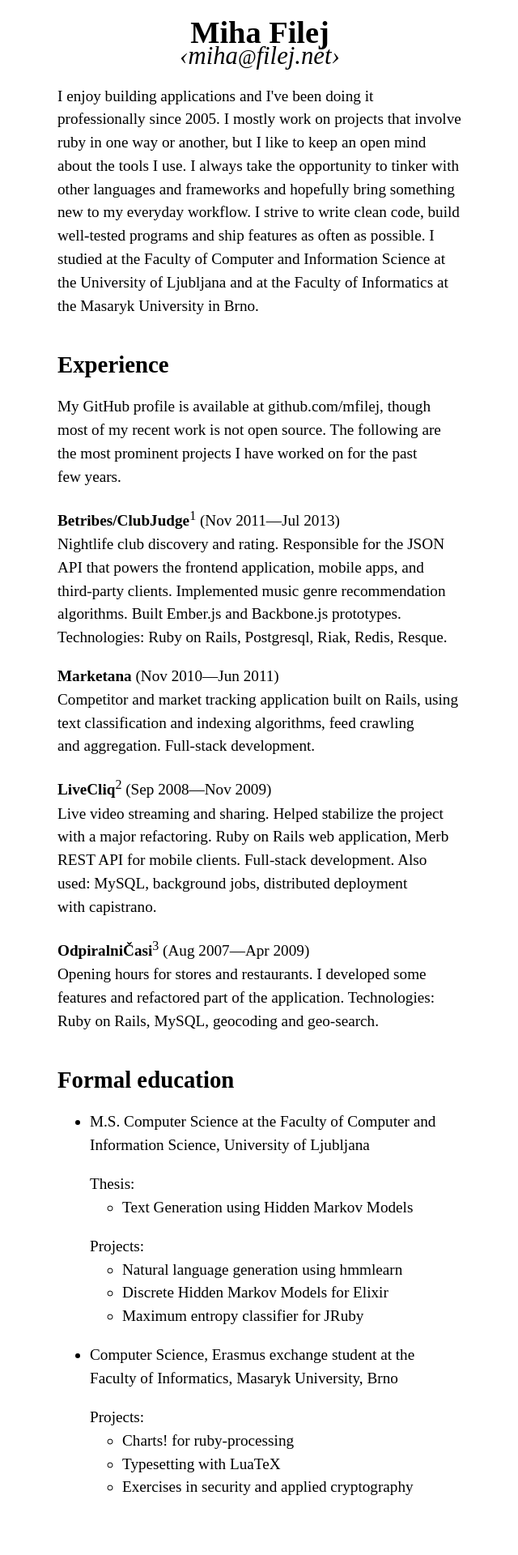
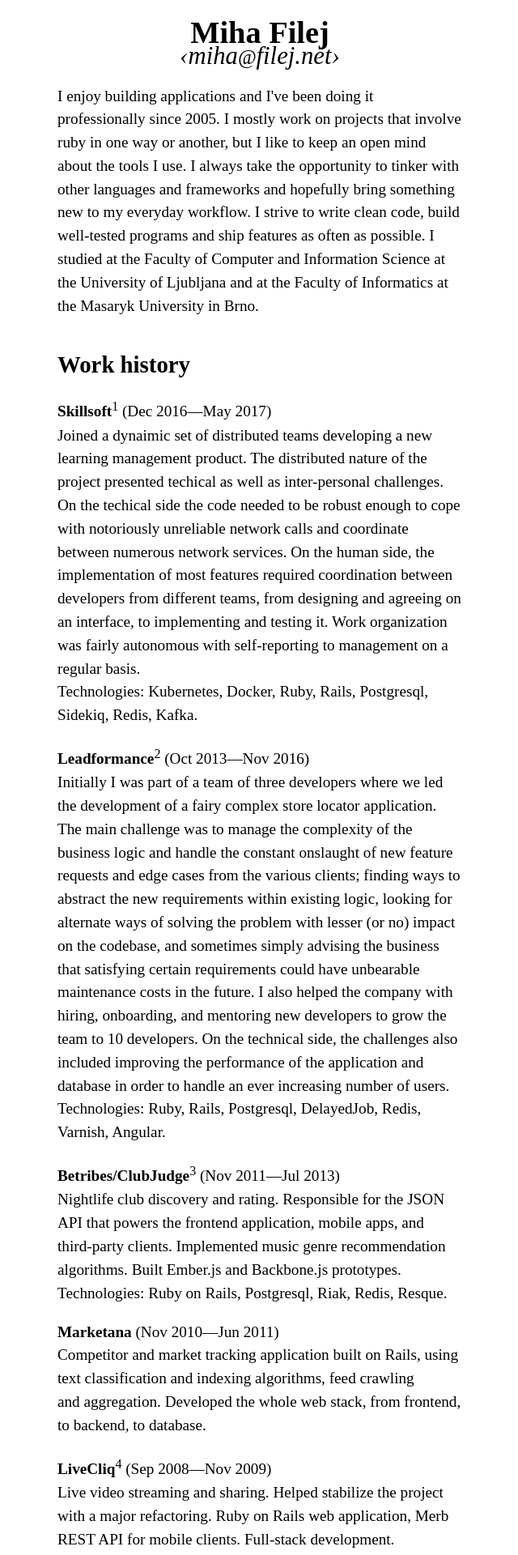
Before and after one commit to mfilej/mfilej.github.io, a Jekyll site: the page cv/index.html, which Jekyll copies as it is, in a window 1280 px wide. Shown: the top 1920 px of the page at 81% size, without its empty margins (319-959 px from the left). Built offline with Jekyll 4.4.1, drawn with Linux system fonts in a browser that asks for light colours; comment, search, counter and statistics services are not loaded; some of the changed text lies outside the part shown.

Commit message:
Expand work history to include recent work

```diff
--- a/cv/index.html
+++ b/cv/index.html
@@ -43,6 +43,9 @@
   h3+p {
     margin-top: 0
   }
+  p {
+    margin-bottom: 0;
+  }
   sup a {
     color: inherit;
     font-weight: normal;
@@ -85,42 +88,79 @@
   University in Brno.
 </p>
 
-<h2>Experience</h2>
+<h2>Work history</h2>
 
-<p>My GitHub profile is available at <a href="https://github.com/mfilej">github.com/mfilej</a>,
-  though most of my recent work is not open source. The following are
-  the most prominent projects I have worked on for the past few&nbsp;years.
+<h3><b>Skillsoft</b><sup><a href="#fss">1</a></sup> (Dec 2016—May 2017)</h3>
+<p>
+  Joined a dynaimic set of distributed teams developing a new
+  <a href="http://www.skillsoft.com/percipio/">learning management product</a>.
+  The distributed nature of the project presented techical as well as
+  inter-personal challenges. On the techical side the code needed to be robust
+  enough to cope with notoriously unreliable network calls and coordinate
+  between numerous network services. On the human side, the implementation of
+  most features required coordination between developers from different teams,
+  from designing and agreeing on an interface, to implementing and testing it.
+  Work organization was fairly autonomous with self-reporting to management on
+  a regular basis.
+  <aside>
+    Technologies: Kubernetes, Docker, Ruby, Rails, Postgresql, Sidekiq, Redis, Kafka.
+  </aside>
 </p>
 
-<h3><b>Betribes/ClubJudge</b><sup><a href="#fcj">1</a></sup> (Nov 2011—Jul 2013)</h3>
+<h3><b>Leadformance</b><sup><a href="#flf">2</a></sup> (Oct 2013—Nov 2016)</h3>
+<p>
+  Initially I was part of a team of three developers where we led the
+  development of a fairy complex store locator application. The main challenge
+  was to manage the complexity of the business logic and handle the constant
+  onslaught of new feature requests and edge cases from the various clients;
+  finding ways to abstract the new requirements within existing logic, looking
+  for alternate ways of solving the problem with lesser (or no) impact on the
+  codebase, and sometimes simply advising the business that satisfying certain
+  requirements could have unbearable maintenance costs in the future. I also
+  helped the company with hiring, onboarding, and mentoring new developers to
+  grow the team to 10 developers. On the technical side, the challenges also
+  included improving the performance of the application and database in order
+  to handle an ever increasing number of users.
+  <aside>
+    Technologies: Ruby, Rails, Postgresql, DelayedJob, Redis, Varnish, Angular.
+  </aside>
+</p>
+
+<h3><b>Betribes/ClubJudge</b><sup><a href="#fcj">3</a></sup> (Nov 2011—Jul 2013)</h3>
 <p>
   Nightlife club discovery and rating. Responsible for the JSON API that
   powers the frontend application, mobile apps, and third-party clients.
   Implemented music genre recommendation algorithms. Built Ember.js and
-  Backbone.js prototypes. Technologies: Ruby on Rails, Postgresql, Riak,
-  Redis, Resque.
+  Backbone.js prototypes.
+  <aside>
+    Technologies: Ruby on Rails, Postgresql, Riak, Redis, Resque.
+  </aside>
 </p>
 
 <h3><b>Marketana</b> (Nov 2010—Jun 2011)</h3>
 <p>
   Competitor and market tracking application built on Rails, using text
   classification and indexing algorithms, feed crawling and&nbsp;aggregation.
-  Full-stack development.
+  Developed the whole web stack, from frontend, to backend, to database.
 </p>
 
-<h3><b>LiveCliq</b><sup><a href="#flq">2</a></sup> (Sep 2008—Nov 2009)</h3>
+<h3><b>LiveCliq</b><sup><a href="#flq">4</a></sup> (Sep 2008—Nov 2009)</h3>
 <p>
   Live video streaming and sharing. Helped stabilize the project with a major
   refactoring. Ruby on Rails web application, Merb REST API for mobile
-  clients. Full-stack development. Also used: MySQL, background jobs,
-  distributed deployment with&nbsp;capistrano.
+  clients. Full-stack development.
+  <aside>
+    Also used: MySQL, background jobs, distributed deployment with&nbsp;capistrano.
+  </aside>
 </p>
 
-<h3><b>OdpiralniČasi</b><sup><a href="#foc">3</a></sup> (Aug 2007—Apr 2009)</h3>
+<h3><b>OdpiralniČasi</b><sup><a href="#foc">5</a></sup> (Aug 2007—Apr 2009)</h3>
 <p>
   Opening hours for stores and restaurants. I developed some features and
-  refactored part of the application. Technologies: Ruby on Rails, MySQL,
-  geocoding and&nbsp;geo-search.
+  refactored part of the application.
+  <aside>
+    Technologies: Ruby on Rails, MySQL, geocoding and&nbsp;geo-search.
+  </aside>
 </p>
 
 <h2>Formal education</h2>
@@ -173,6 +213,8 @@
 </ul>
 
 <ol class="footnotes">
+  <li><a id="fss" href="http://skillsoft.com/">http://skillsoft.com/</a></li>
+  <li><a id="flf" href="http://leadformance.com/">http://leadformance.com/</a></li>
   <li><a id="fcj" href="http://clubjudge.com/">http://clubjudge.com/</a></li>
   <li><a id="flq" href="http://livecliq.net/">http://livecliq.net/</a></li>
   <li><a id="foc" href="http://odpiralnicasi.com/">http://odpiralnicasi.com/</a></li>
```
